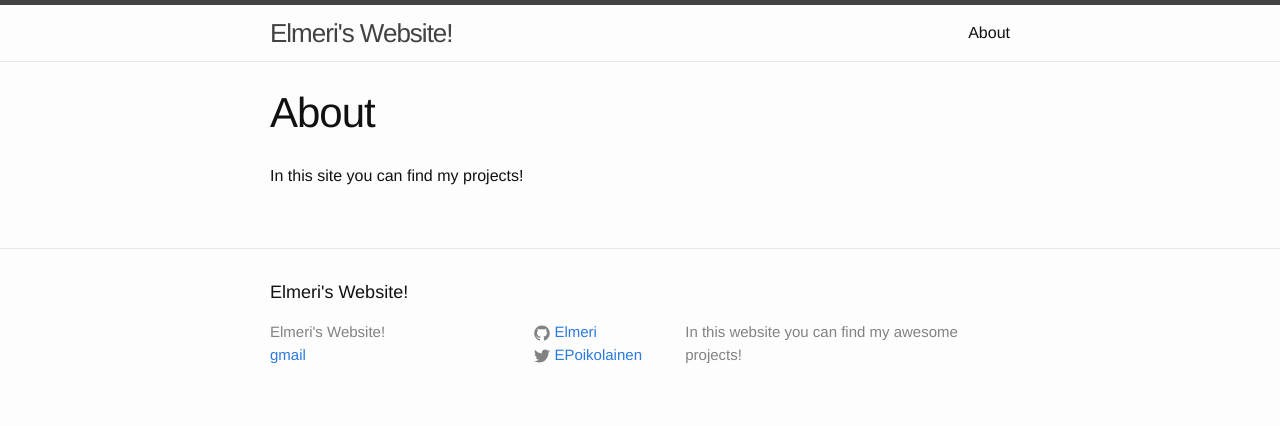
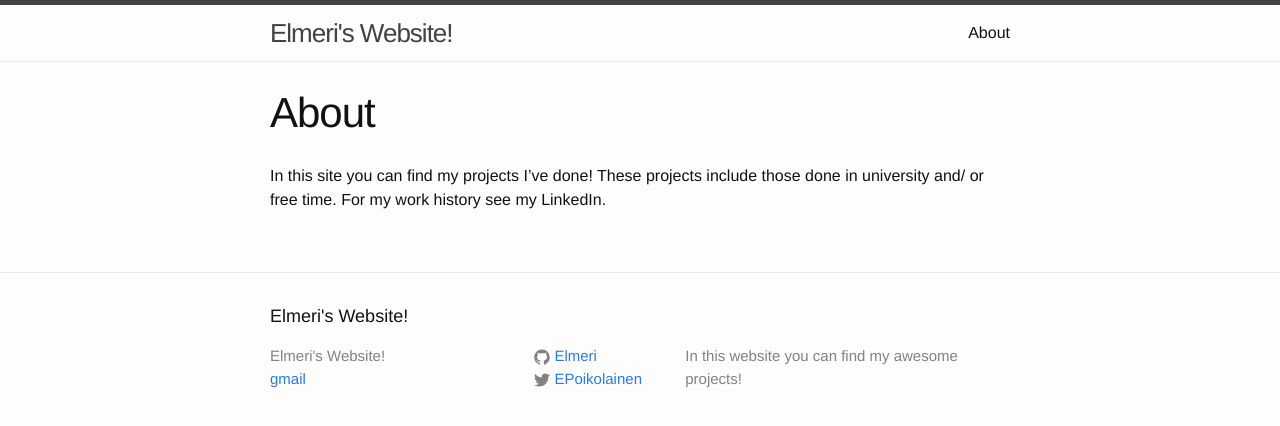
Before and after one commit to Elmeri/elmeri.github.io, a Jekyll site: the page built from about.md, in a window 1280 px wide. Shown: the top 426 px of the page. Built offline with Jekyll 4.4.1, drawn with Linux system fonts in a browser that asks for light colours.

Commit message:
updated about page

```diff
--- a/about.md
+++ b/about.md
@@ -4,4 +4,4 @@ title: About
 permalink: /about/
 ---
 
-In this site you can find my projects!
+In this site you can find my projects I've done! These projects include those done in university and/ or free time. For my work history see my LinkedIn.
```
